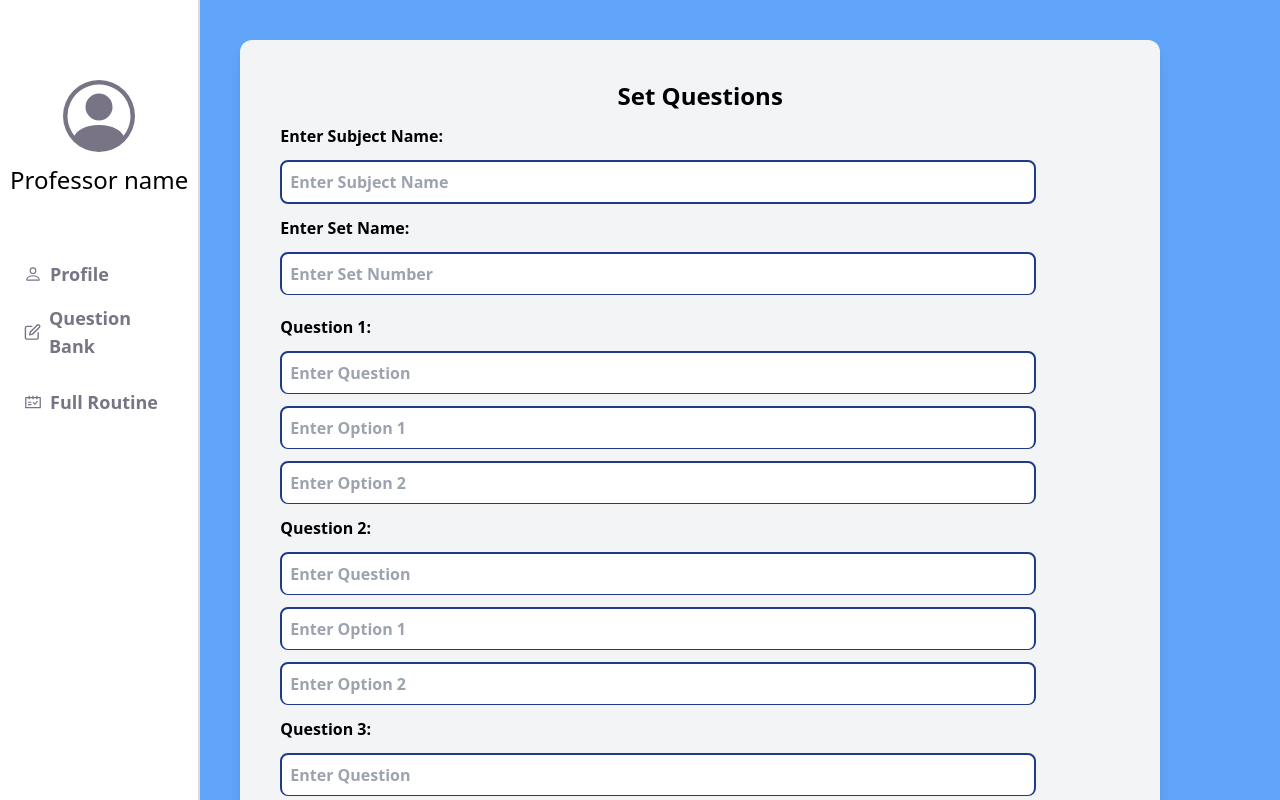
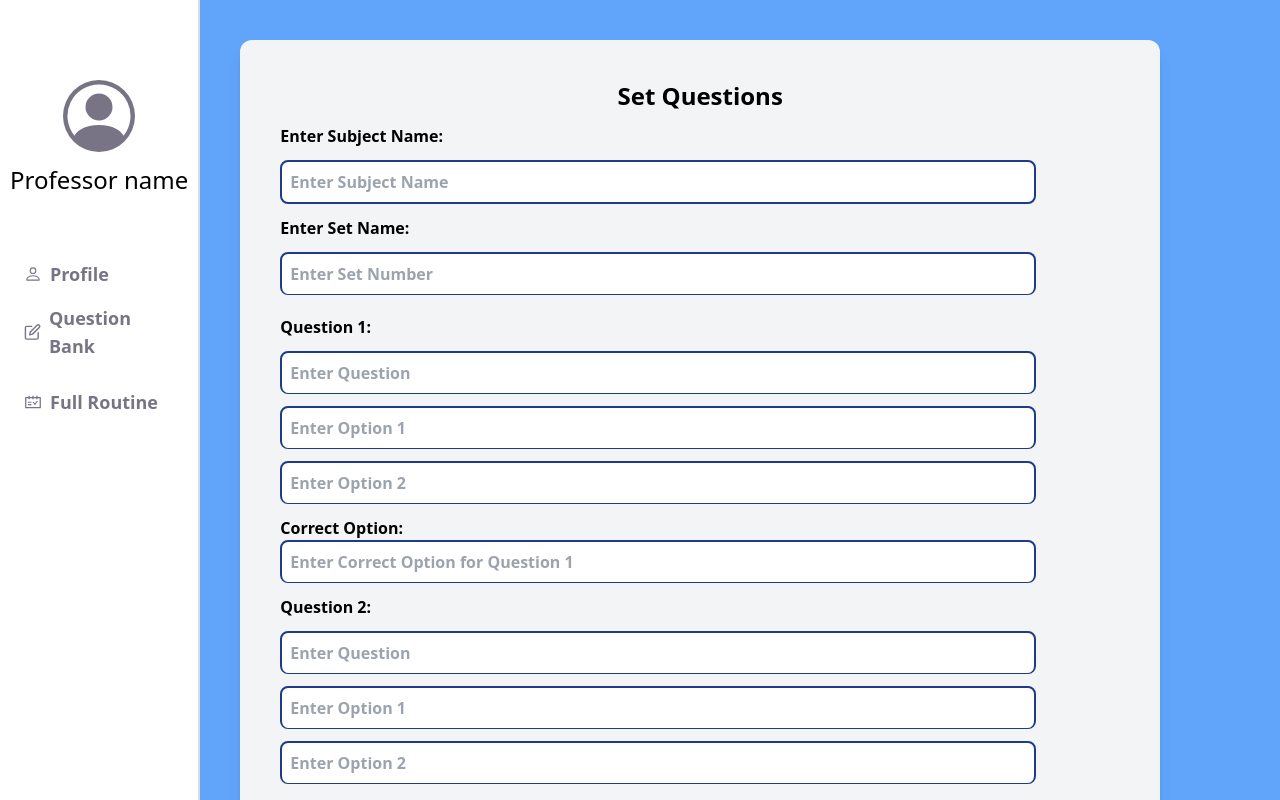
Before and after one commit to TheAkashRoy/ERP-System, a React (Create React App) app in the folder frontend/: page /update-question in a window 1280 px wide. Shown: the top 800 px of the page. Built offline with nearby package versions, Linux system fonts and the light colour scheme.

Commit message:
sweetalert added

```diff
--- a/frontend/src/components/GiveExam.jsx
+++ b/frontend/src/components/GiveExam.jsx
@@ -2,19 +2,27 @@ import React from 'react'
 import { useState,useEffect } from 'react'
 import { RxCrossCircled } from "react-icons/rx";
 import Sidebar2 from './Sidebar2';
+import Swal from 'sweetalert2'
+
 function GiveExam() {
   const [isModalOpen, setIsModalOpen] = useState(false);
   const [error, setError] = useState("");
 const [code,setCode]=useState('');
 const[apiResponse,setApiResponse]=useState([]);
 const [selectedOptions, setSelectedOptions] = useState({});
+const [stuAnswer, setStuAnswer] = useState(''); // String to store student's answers
 
 const handleOptionClick = (questionId, optionId) => {
+  const optionLetter = optionId === 0 ? 'a' : 'b';
+
   setSelectedOptions((prevSelectedOptions) => ({
     ...prevSelectedOptions,
-      [questionId]: optionId,
+    [questionId]: optionLetter,
   }));
+
+  setStuAnswer((prevStuAnswer) => prevStuAnswer + optionLetter);
 };
+
   const openModal = () => {
     setIsModalOpen(true);
   };
@@ -47,7 +55,27 @@ const [selectedOptions, setSelectedOptions] = useState({});
       fetchdata();
     }
   }, [isModalOpen]);
+    function handleClick(){
+  console.log("Student Answer",stuAnswer);
+  const calculateScore = () => {
+    let score = 0;
+    for (let i = 0; i < stuAnswer.length && i < apiResponse.answer.length; i++) {
+      if (stuAnswer[i] === apiResponse.answer[i]) {
+        score += 5;
+      }
+    }
+    return score;
+  };
 
+  const totalScore = calculateScore();
+  Swal.fire({
+    title: "Total Score is " + totalScore + " out of 15",
+    //text: "That thing is still around?",
+    icon: "success",
+  });
+  closeModal();
+  console.log('Total Score:', totalScore);
+    }
   return (
     <>
     <div className='flex flex-row '>
@@ -86,23 +114,25 @@ className="p-2 text-white bg-blue-700 rounded-xl mt-5 w-[45%] shadow-lg font-sem
           key={index}
           onClick={() => handleOptionClick(question._id, index)}
           className={`cursor-pointer border p-4 m-2 font-semibold rounded-xl ${
-                selectedOptions[question._id] === index ? 'bg-blue-100 border-2 border-blue-800 ' : 'bg-gray-100 border-2 border-gray-400'
+            selectedOptions[question._id] === index
+              ? 'bg-blue-100 border-2 border-blue-800 text-blue-800'
+              : 'bg-gray-100 border-2 border-gray-400 text-gray-800'
           }`}
         >
-              {option}
+          {`${String.fromCharCode(97 + index)}. ${option}`}
         </div>
       ))}
-
     </div>
   ))
 ) : (
   <p>Loading...</p>
 )}
+
     <div className="flex justify-center items-center">
     <button
       type="submit"
       className="p-2 text-white bg-blue-700 rounded-xl mt-5 w-[30%] shadow-lg font-semibold mb-5"
-    >
+    onClick={handleClick}>
       Submit
     </button>
   </div>
--- a/frontend/src/components/Question.jsx
+++ b/frontend/src/components/Question.jsx
@@ -1,6 +1,8 @@
 import React, { useState } from 'react';
 import Sidebar from './Sidebar';
 const QuestionForm = () => {
+  const [answer, setAnswer] = useState('');
+
   const [formData, setFormData] = useState({
     subject: '',
     setName: '',
@@ -31,15 +33,22 @@ const QuestionForm = () => {
     updatedQuestions[questionIndex].options[optionIndex] = value;
     setFormData({ ...formData, questions: updatedQuestions });
   };
+  const handleCorrectOptionChange = (e, questionIndex) => {
+    const value = e.target.value;
+    const updatedAnswer = answer + value;
+    setAnswer(updatedAnswer);
+  };
 
   const handleSubmit = async(e) => {
     e.preventDefault();
     // You can handle the submission of the form data here, e.g., send it to a server.
-    console.log('Form data:', formData);
+    const updatedFormData = { ...formData, answer };
+    console.log('Form data:', updatedFormData);
+    //console.log('Form data:', formData);
     try {
       const response = await fetch("https://erpsystembe.akashroy24.repl.co/insertQS", {
         method: "POST",
-        body: JSON.stringify(formData),
+        body: JSON.stringify(updatedFormData),
         headers: {
           "Content-Type": "application/json",
         },
@@ -113,6 +122,16 @@ const QuestionForm = () => {
                   />
                 </div>
               ))}
+              <div>
+                  <label>Correct Option:</label>
+                  <input
+                    type='text'
+                    value={answer[questionIndex] || ''}
+                    onChange={(e) => handleCorrectOptionChange(e, questionIndex)}
+                    placeholder={`Enter Correct Option for Question ${questionIndex + 1}`}
+                    className='border-2 border-blue-900 border-b rounded-lg p-2 w-[90%]'
+                  />
+                </div>
             </div>
           ))}
         </div>
```
Lines whose indentation alone changed are shown as unchanged.
